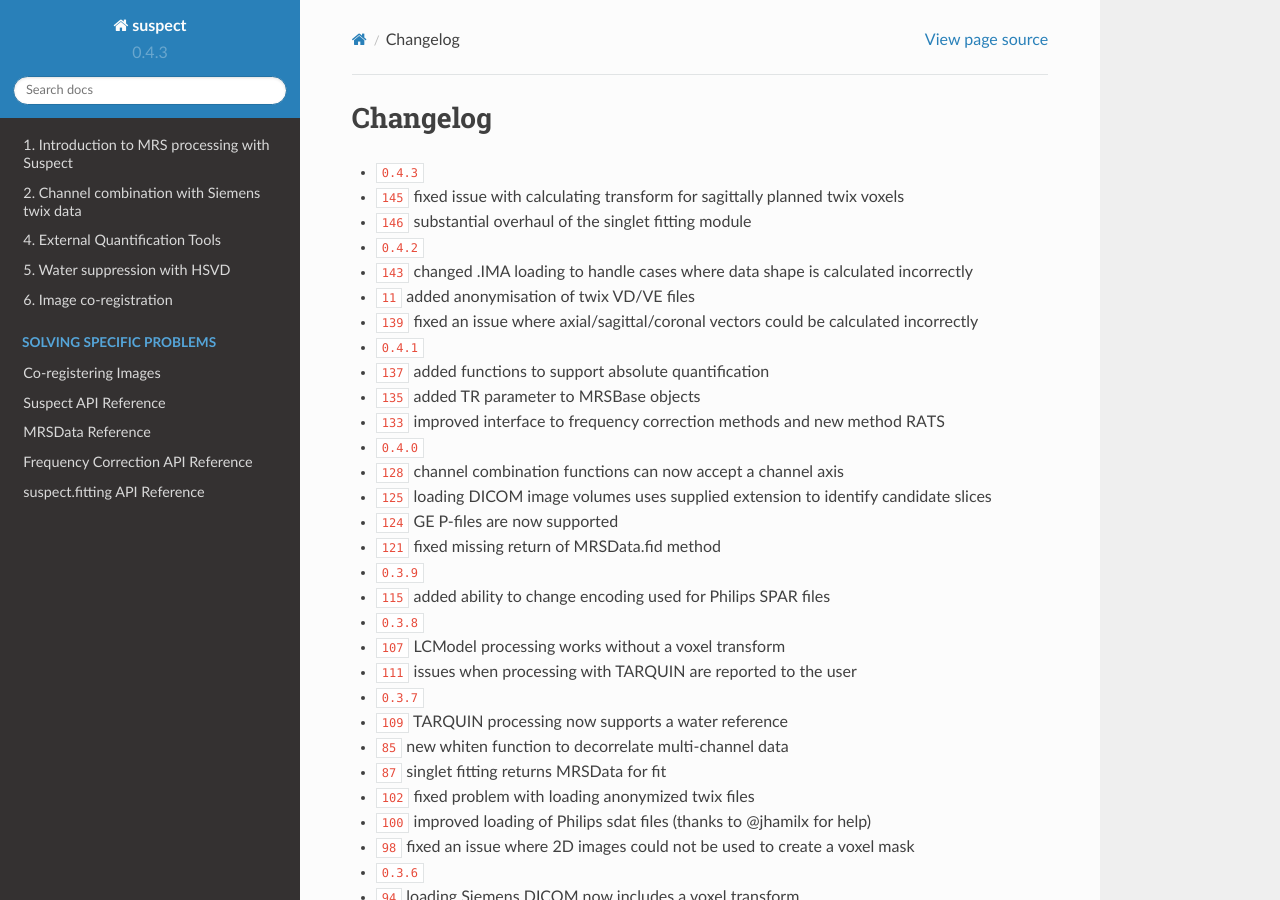
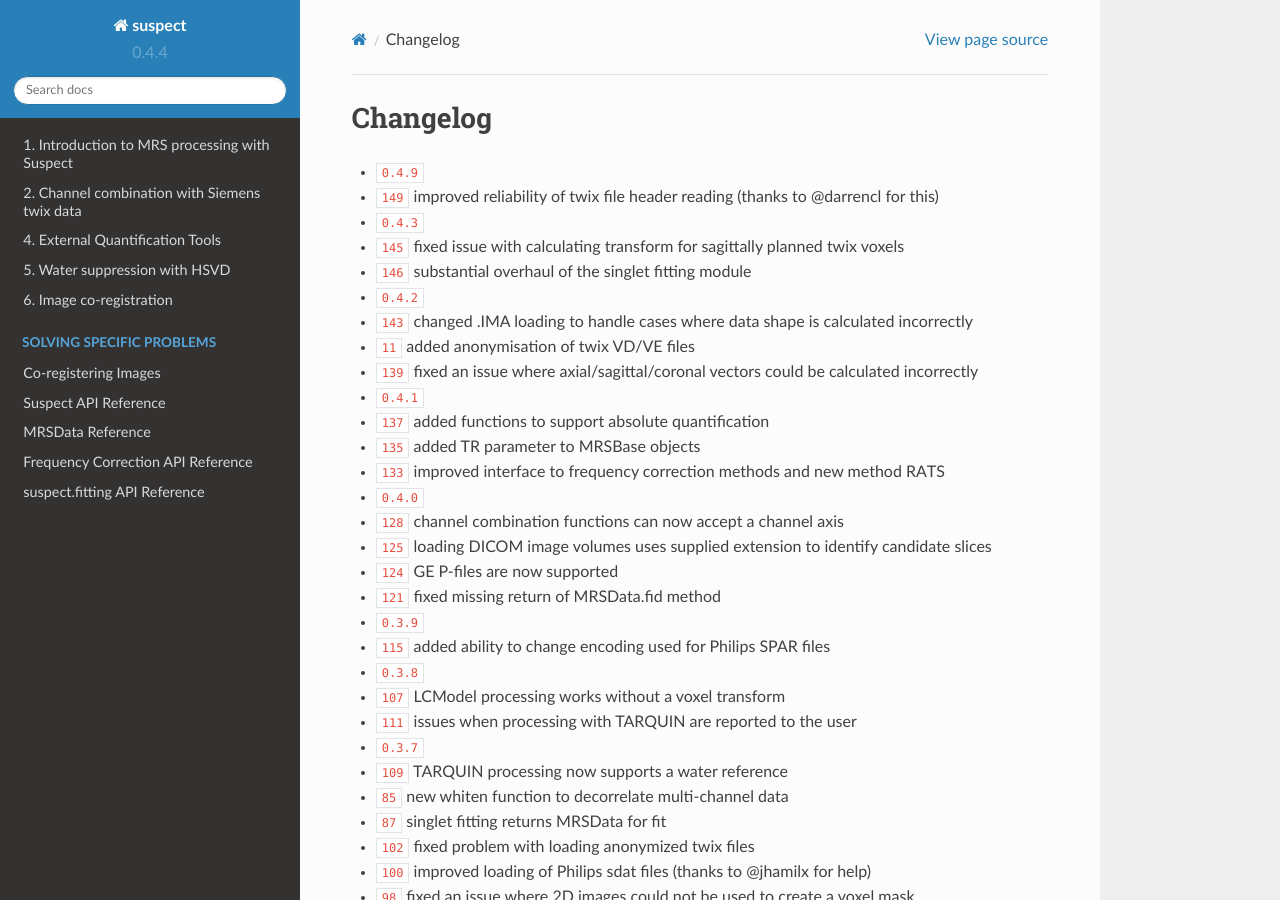
Before and after one commit to openmrslab/suspect, a Sphinx documentation site: the page built from docs/changelog.rst, in a window 1280 px wide and 900 px high. Built offline with Sphinx 7.4.7 and the Read the Docs theme 2.0.0, drawn with Linux system fonts in a browser that asks for light colours; pages that are not in the unit, such as notebooks, are missing from menus; cross-references to code outside the pages are shown as plain code.

Commit message:
#REL 0.4.4
Releasing 0.4.4 with the new twix header parsing code from @darrencl

```diff
--- a/docs/changelog.rst
+++ b/docs/changelog.rst
@@ -4,6 +4,8 @@
 Changelog
 =========
 
+* :release:`0.4.9 <20/11/20>`
+* :bug:`149` improved reliability of twix file header reading (thanks to @darrencl for this)
 * :release:`0.4.3 <29/09/20>`
 * :bug:`145` fixed issue with calculating transform for sagittally planned twix voxels
 * :feature:`146` substantial overhaul of the singlet fitting module
--- a/suspect/_version.py
+++ b/suspect/_version.py
@@ -1 +1 @@
-__version__ = "0.4.3"
+__version__ = "0.4.4"
```
Also changed, not shown: README.rst (+1 -6 lines).
